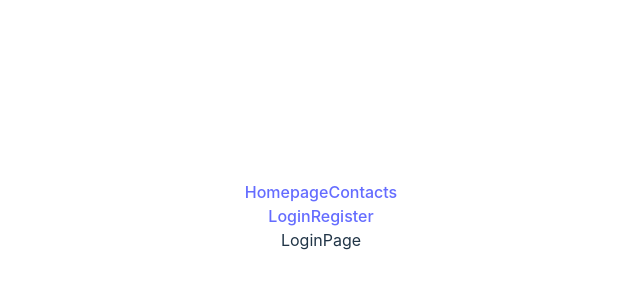
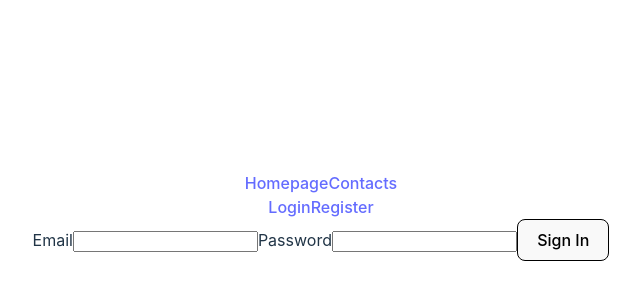
Before and after one commit to MKonst10/goit-react-hw-08, a React (Vite) app: page /login in a window 1280 px wide. Shown: the part 184-484 px from the top of the page, without its empty margins (319-959 px from the left). Built offline with nearby package versions, Linux system fonts and the light colour scheme.

Commit message:
add login form

```diff
--- a/src/components/LoginForm/LoginForm.jsx
+++ b/src/components/LoginForm/LoginForm.jsx
@@ -0,0 +1,63 @@
+import { ErrorMessage, Field, Form, Formik } from "formik";
+import { useDispatch } from "react-redux";
+import * as Yup from "yup";
+import styles from "./LoginForm.module.css";
+import { login } from "../../redux/auth/operations";
+
+const loginUserSchema = Yup.object({
+  email: Yup.string()
+    .email("Invalid email address")
+    .required("Email is required"),
+  password: Yup.string()
+    .min(8, "Password length must be at least 7 characters")
+    .max(15, "Password must be less than 15 characters")
+    .required("Password is required"),
+});
+
+const initialValues = {
+  email: "",
+  password: "",
+};
+
+const LoginForm = () => {
+  const dispatch = useDispatch();
+
+  const handleSubmit = (values, actions) => {
+    dispatch(login(values));
+    actions.resetForm();
+  };
+
+  return (
+    <div>
+      <Formik
+        initialValues={initialValues}
+        validationSchema={loginUserSchema}
+        onSubmit={handleSubmit}
+      >
+        <Form className={styles.form}>
+          <label className={styles.label}>
+            <span className={styles.inputName}>Email</span>
+            <Field className={styles.field} type="text" name="email" />
+            <ErrorMessage
+              className={styles.error}
+              name="email"
+              component="span"
+            />
+          </label>
+          <label className={styles.label}>
+            <span className={styles.inputName}>Password</span>
+            <Field className={styles.field} type="password" name="password" />
+            <ErrorMessage
+              className={styles.error}
+              name="password"
+              component="span"
+            />
+          </label>
+          <button type="submit">Sign In</button>
+        </Form>
+      </Formik>
+    </div>
+  );
+};
+
+export default LoginForm;
--- a/src/pages/LoginPage/LoginPage.jsx
+++ b/src/pages/LoginPage/LoginPage.jsx
@@ -1,5 +1,7 @@
+import LoginForm from "../../components/LoginForm/LoginForm";
+
 const LoginPage = () => {
-  return <div>LoginPage</div>;
+  return <LoginForm />;
 };
 
 export default LoginPage;
--- a/src/redux/auth/slice.js
+++ b/src/redux/auth/slice.js
@@ -1,4 +1,5 @@
 import { createSlice } from "@reduxjs/toolkit";
+import { login, register } from "./operations";
 
 const INITIAL_STATE = {
   user: {
@@ -8,12 +9,46 @@ const INITIAL_STATE = {
   token: null,
   isLoggedIn: false,
   isRefreshing: false,
+  isLoading: false,
+  error: null,
 };
 
 export const authSlice = createSlice({
   name: "auth",
   initialState: INITIAL_STATE,
-  reducers: {},
+  extraReducers: (builder) => {
+    builder
+      .addCase(register.pending, (state) => {
+        state.isLoading = true;
+        state.error = null;
+      })
+      .addCase(register.fulfilled, (state, action) => {
+        state.isLoading = false;
+        state.isLoggedIn = true;
+        state.token = action.payload.token;
+        state.user.name = action.payload.user.name;
+        state.user.email = action.payload.user.email;
+      })
+      .addCase(register.rejected, (state, action) => {
+        state.isLoading = false;
+        state.error = action.payload;
+      })
+      .addCase(login.pending, (state) => {
+        state.isLoading = true;
+        state.error = null;
+      })
+      .addCase(login.fulfilled, (state, action) => {
+        state.isLoading = false;
+        state.isLoggedIn = true;
+        state.token = action.payload.token;
+        state.user.name = action.payload.user.name;
+        state.user.email = action.payload.user.email;
+      })
+      .addCase(login.rejected, (state, action) => {
+        state.isLoading = false;
+        state.error = action.payload;
+      });
+  },
 });
 
 export const authReducer = authSlice.reducer;
```
Also changed, not shown: src/components/LoginForm/LoginForm.module.css (added).
